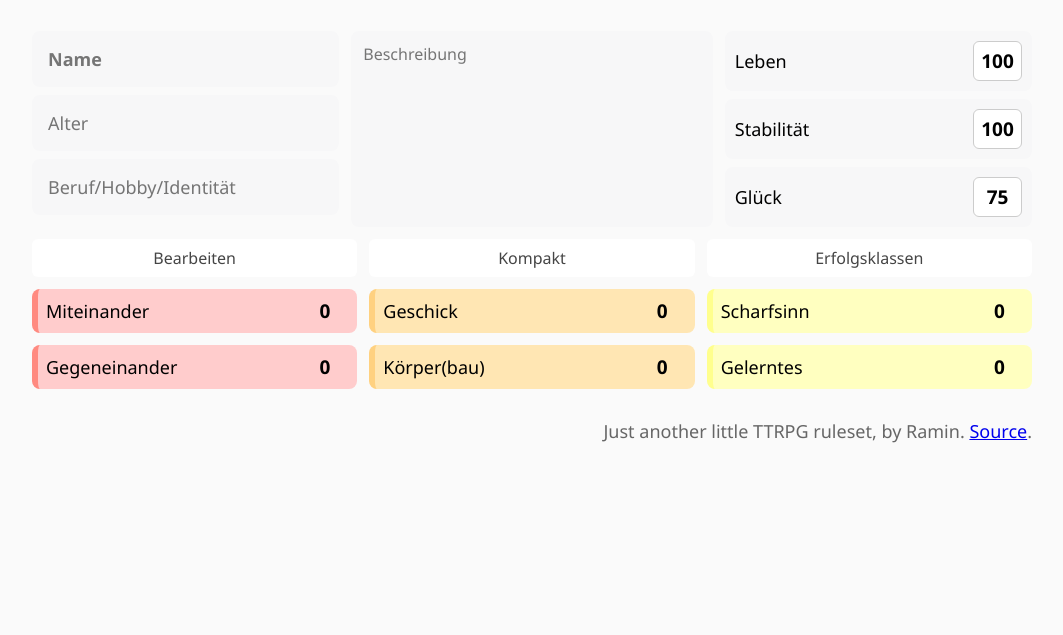
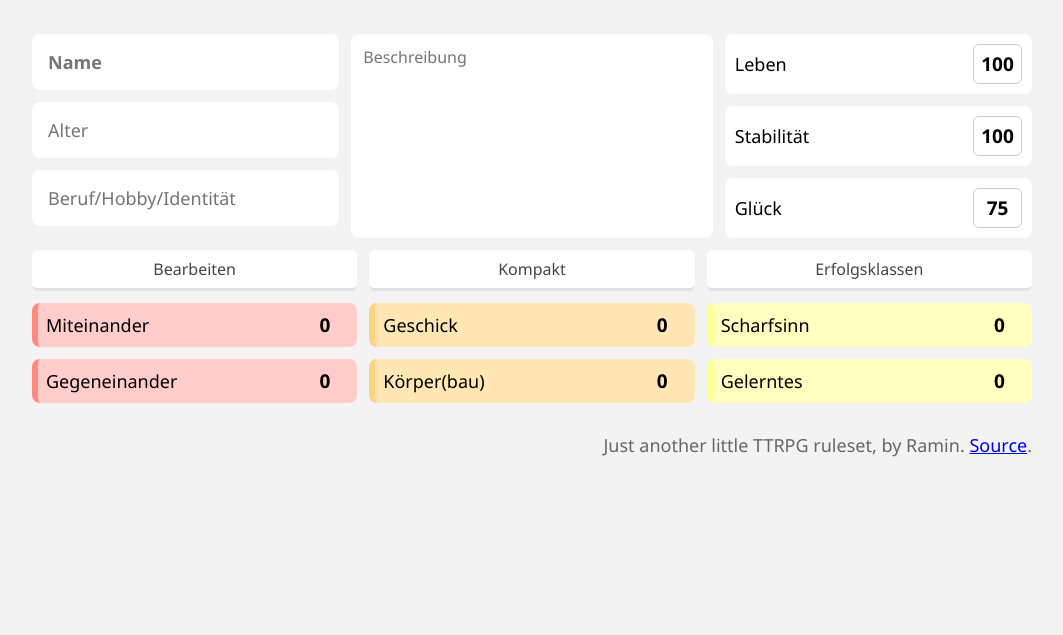
Before and after one commit to Racopokemon/Head-First-Character-Sheet, a plain HTML site: page index.html in a window 1280 px wide. Shown: the part 165-800 px from the top of the page, without its empty margins (108-1171 px from the left). Drawn offline with Linux system fonts and the light colour scheme.

Commit message:
Styling, #3

```diff
--- a/styles.css
+++ b/styles.css
@@ -1,24 +1,26 @@
 :root{
   --max-width: 1000px;
   --gap: 12px;
-  --box-bg: #f7f7f8;
+  --box-bg: #fff;/*f7f7f8;*/
   --number-width:49px;
   --text-size-normal:18px;
   --text-size-numbers:19px;
   --text-size-descr:16px;
+  --height:44px;
 }
 *{box-sizing:border-box;font-family:Segoe UI, Roboto, Arial, sans-serif;font-size:var(--text-size-normal);border:0px}
-body{background:#fafafa;margin:0;padding:20px;display:flex;justify-content:center}
+/*#fafafa*/
+body{background:#f3f3f3;margin:0;padding:20px;display:flex;justify-content:center}
 .container{width:100%;max-width:var(--max-width)}
 h1{text-align:center;margin:50px 0 50px 0;font-size:28px}
 .row{display:flex;gap:var(--gap);margin-bottom:12px}
 .row-4{margin-bottom:30px}
 .row-4 > div{flex:1}
-.row-3 .col-left{flex:0.85;display:flex;flex-direction:column;gap:8px}
-.row-3 .col-mid{flex:1;display:flex;flex-direction:column;gap:8px}
-.row-3 .col-right{flex:0.85;display:flex;flex-direction:column;gap:8px}
+.row-3 .col-left{flex:0.85;display:flex;flex-direction:column;gap:var(--gap)}
+.row-3 .col-mid{flex:1;display:flex;flex-direction:column;gap:var(--gap)}
+.row-3 .col-right{flex:0.85;display:flex;flex-direction:column;gap:var(--gap)}
 .attributes-row{display:flex;gap:var(--gap);margin-bottom: 30px;}
-.attr-col{flex:1;display:flex;flex-direction:column;gap:12px}
+.attr-col{flex:1;display:flex;flex-direction:column;gap:var(--gap)}
 .freetext-grid{display:grid;grid-template-columns:repeat(3,1fr);grid-auto-rows:minmax(150px,1fr);gap:var(--gap)}
 
 .box{background:var(--box-bg);padding:10px;border-radius:8px}
@@ -33,7 +35,7 @@ textarea.other-player{min-height:80px;color:#585858; font-style: italic;}
 .info-big textarea{border:0;background:transparent;resize:none;}
 .scale-row{display:flex;justify-content:space-between;align-items:center}
 .scale-row > div:first-child{} /*<- Scale label*/
-.attr-box{display:flex;align-items:center;gap:8px;padding:0px;padding-left:8px;padding-right:8px;height:44px}
+.attr-box{display:flex;align-items:center;gap:8px;padding:0px 8px;height:var(--height)}
 .attr-box > div:first-child{flex:1}
 .attr-name{flex:1}
 
@@ -90,8 +92,9 @@ textarea.other-player{min-height:80px;color:#585858; font-style: italic;}
 .buttons-row button{padding:8px 12px;border-radius:6px;background:white;flex:1}
 
 /* toggle button styling */
-.toggle-btn{cursor:pointer;font-size: medium;color:#454545}
+.toggle-btn{cursor:pointer;font-size: medium;color:#454545;border-bottom: 3px solid #e2e2e2;}
 .toggle-btn[data-active="true"]{background:#c8c8c8}
+.toggle-btn:hover{border-bottom: 2px solid #e2e2e2;}
 /*.toggle-btn[data-active="false"]{}*/
 
 /* attr points row */
```
